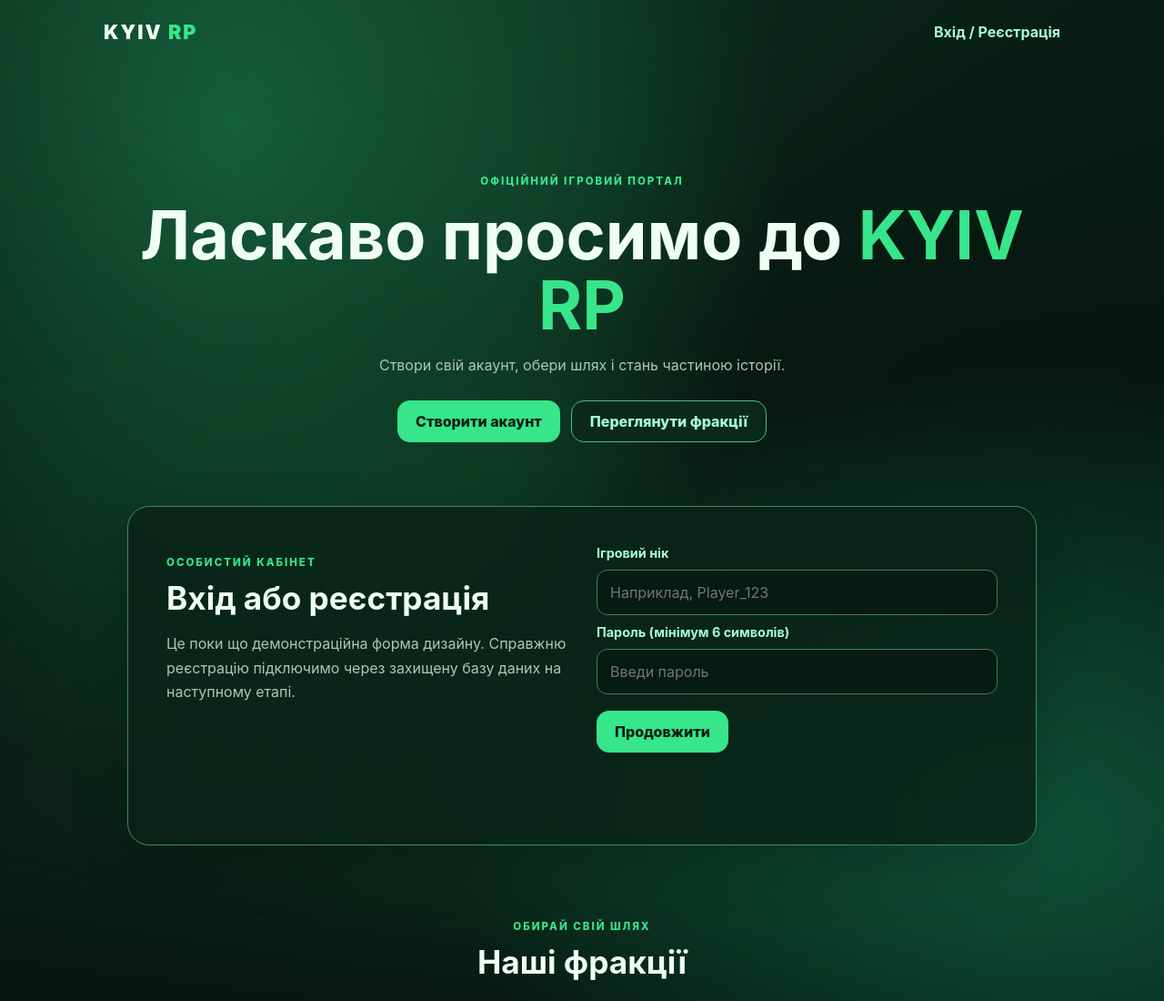
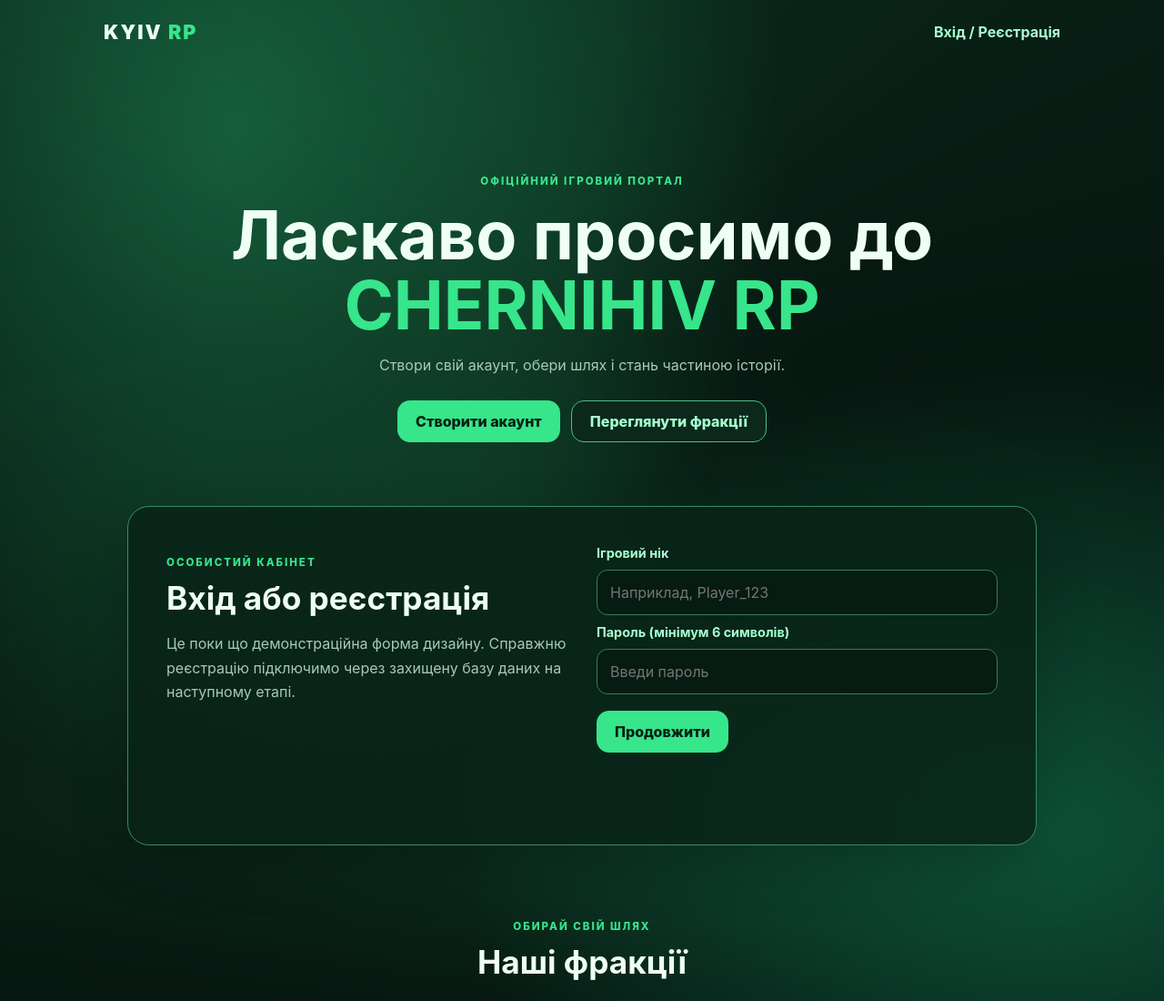
Before and after one commit to VIP-Killer2/ChernihivRP, a plain HTML site: page index.html in a window 1280 px wide. Shown: the top 1100 px of the page at 91% size. Drawn offline with Linux system fonts and the light colour scheme.

Commit message:
Update index.html

```diff
--- a/index.html
+++ b/index.html
@@ -17,7 +17,7 @@
   <main id="home" class="container">
     <section class="hero">
       <p class="eyebrow">ОФІЦІЙНИЙ ІГРОВИЙ ПОРТАЛ</p>
-      <h1>Ласкаво просимо до <span>KYIV RP</span></h1>
+      <h1>Ласкаво просимо до <span>CHERNIHIV RP</span></h1>
       <p class="intro">Створи свій акаунт, обери шлях і стань частиною історії.</p>
       <div class="actions">
         <a class="button primary" href="#account">Створити акаунт</a>
```
